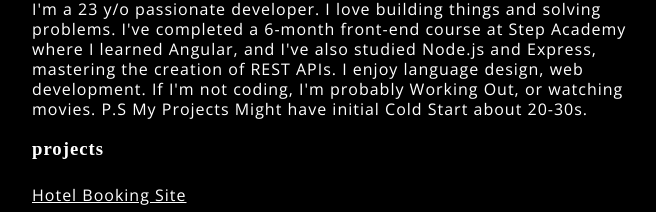
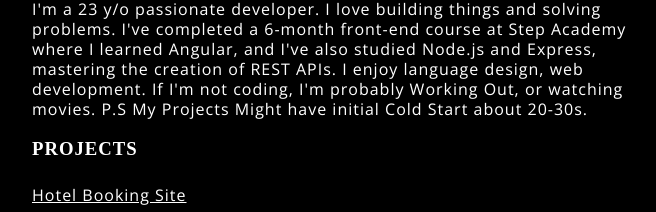
Before and after one commit to otari3/personalPorfolio, an Angular app: page / in a window 1280 px wide. Shown: the part 222-434 px from the top of the page, without its empty margins (308-964 px from the left). Built offline with nearby package versions, Linux system fonts and the light colour scheme.

Commit message:
fixed miner issue

```diff
--- a/src/app/app.component.html
+++ b/src/app/app.component.html
@@ -15,7 +15,7 @@
         movies. P.S My Projects Might have initial Cold Start about 20-30s.
       </p>
       <section>
-        <h1>projects</h1>
+        <h1>PROJECTS</h1>
         <a href="https://step-project-hotel-aa21.vercel.app" target="_blank">
           Hotel Booking Site
         </a>
```
